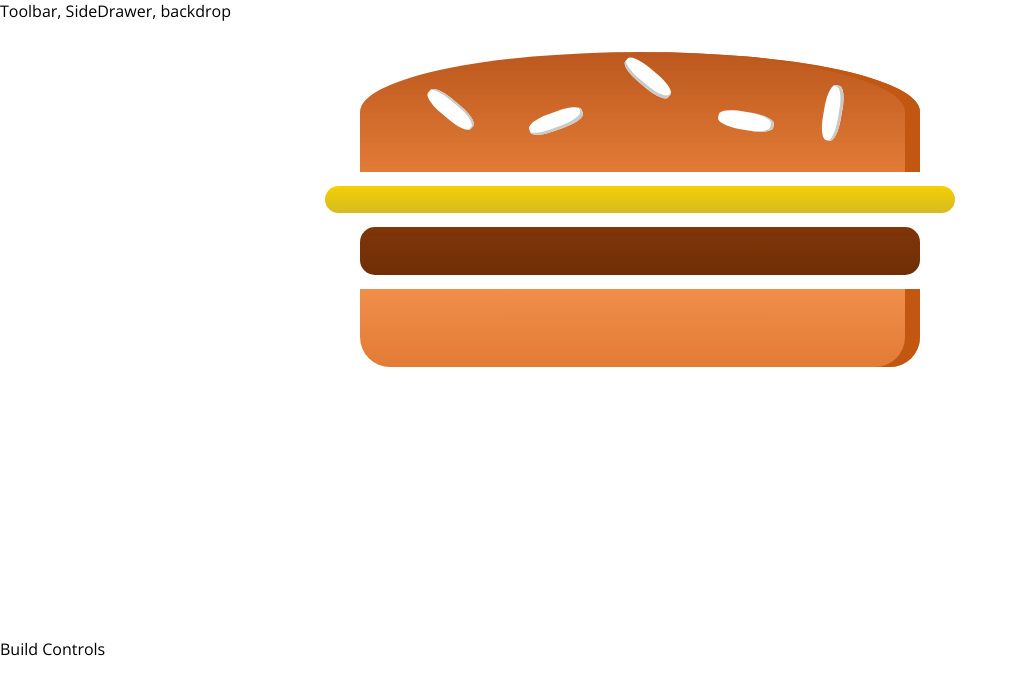
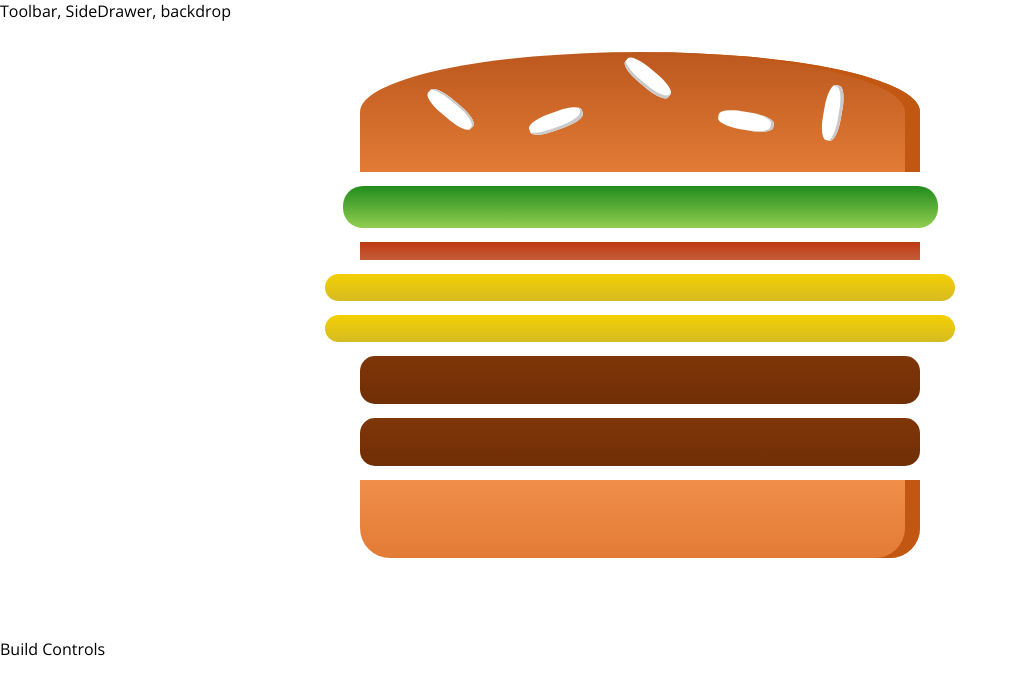
Before and after one commit to AdamJosephKalimi/react-burger-builder-2, a React app: page / in a window 1280 px wide. Shown: the top 694 px of the page, without its empty margins (0-1018 px from the left). Built offline with nearby package versions, Linux system fonts and the light colour scheme.

Commit message:
Made the ingredients render dynamically within the burger component. The solution for mapping the ingredients object into an array that would allow the key value pairs to be accessible was very complex and needs to be reviewed.

```diff
--- a/src/components/Burger/Burger.js
+++ b/src/components/Burger/Burger.js
@@ -3,11 +3,23 @@ import classes from './Burger.css'
 import BurgerIngredient from './BurgerIngredient/BurgerIngredient';
 
 const burger = (props) => {
+  // This is a challenging concept
+  // Transforming an object of key: value pairs into
+  // an array of burger ingredients where the value of that object (in BurgerBuilder.js)
+  // is important to decide how many ingredients are needed
+  // and the Key is important for which type of ingredient
+  // is needed.
+  const transformedIngredients = Object.keys(props.ingredients)
+    .map(igKey => {
+      return [...Array(props.ingredients[igKey])].map((_, i) => {
+        return <BurgerIngredient key={igKey + i} type={igKey} />;
+      });
+
+    });
   return (
       <div className={classes.Burger}>
           <BurgerIngredient type="bread-top" />
-          <BurgerIngredient type="cheese" />
-          <BurgerIngredient type="meat" />
+          {transformedIngredients}
           <BurgerIngredient type="bread-bottom" />
       </div>
     );
--- a/src/containers/BurgerBuilder/BurgerBuilder.js
+++ b/src/containers/BurgerBuilder/BurgerBuilder.js
@@ -4,10 +4,21 @@ import Aux from '../../hoc/Aux';
 import Burger from '../../components/Burger/Burger';
 
 class BurgerBuilder extends Component {
+
+// The ingredients here is an object
+// (Not an array and not a hash)
+    state = {
+      ingredients: {
+        salad: 1,
+        bacon: 1,
+        cheese: 2,
+        meat: 2
+      }
+    }
     render () {
         return (
               <Aux>
-                  <Burger />
+                  <Burger ingredients={this.state.ingredients}/>
                   <div>Build Controls</div>
               </Aux>
         );
```
